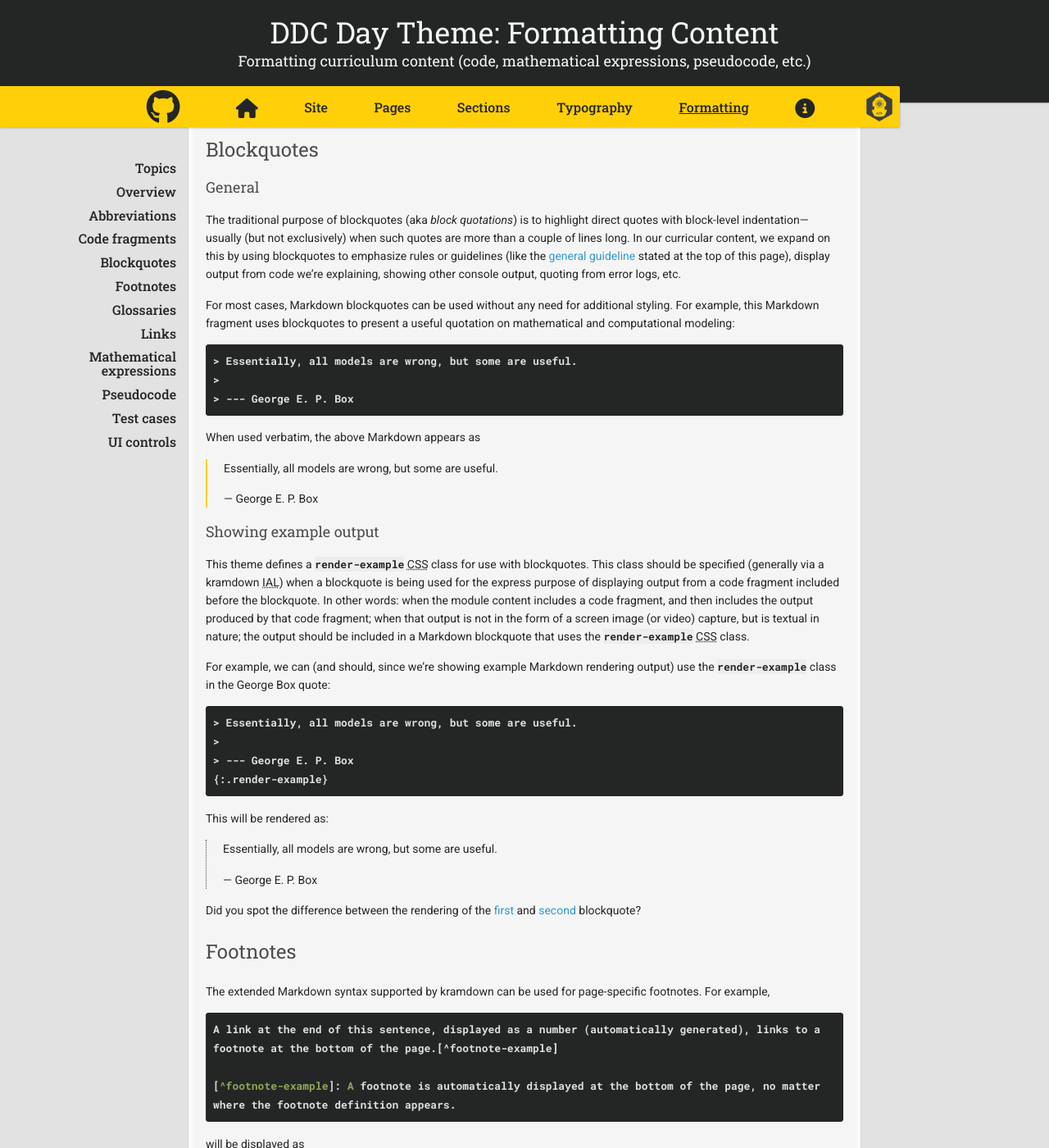
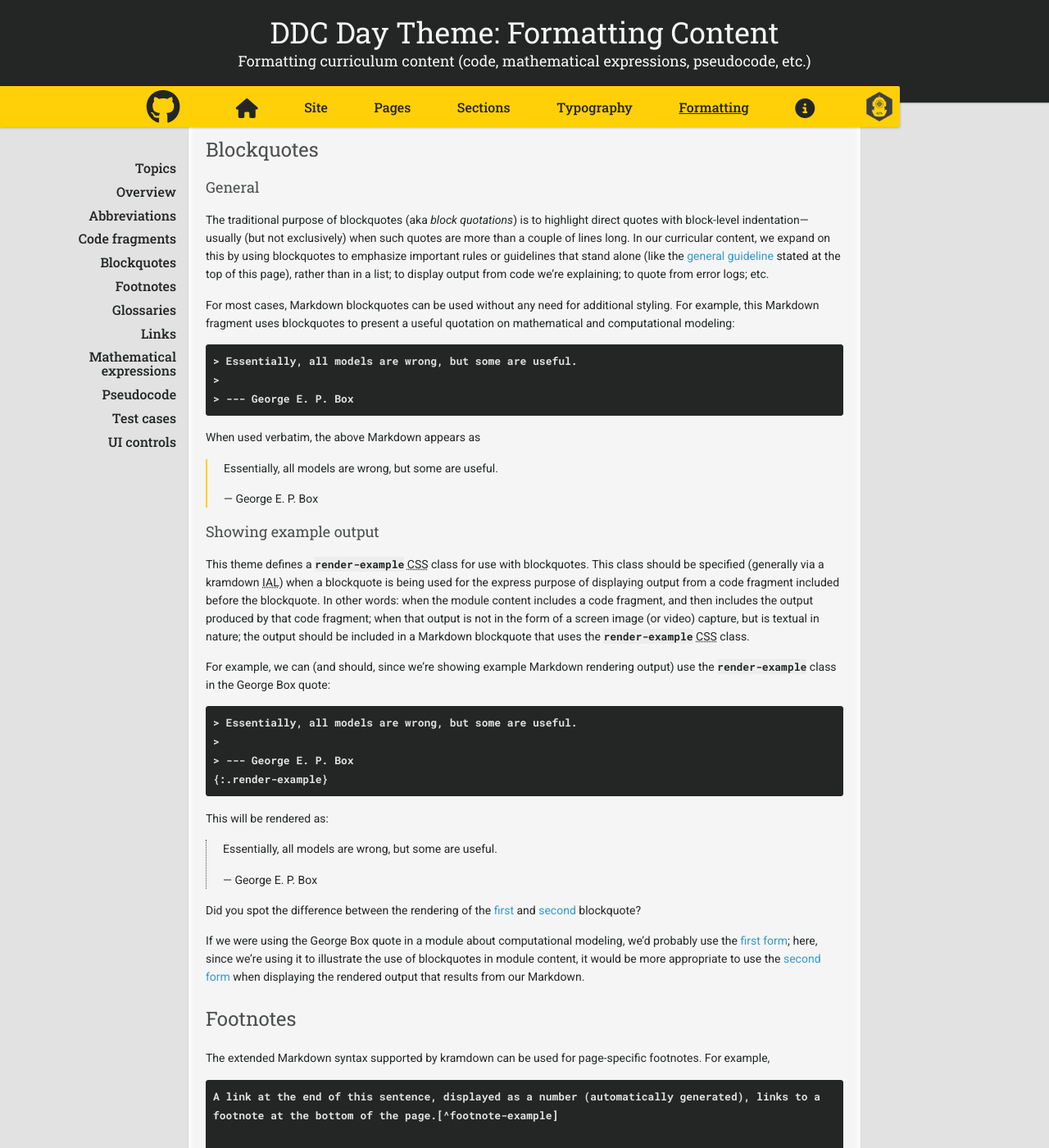
Before and after one commit to ddc-java/ddc-day, a Jekyll site: the page built from formatting.md, in a window 1280 px wide and 1400 px high, scrolled down 4296 px. Shown: the whole window at 82% size. Built offline with Jekyll 4.4.1, drawn with Linux system fonts in a browser that asks for light colours; nearby versions of some CDN libraries; our own code applies the rules of GitHub Pages for plain Markdown files; formulas are drawn with MathJax 3.

Commit message:
Expand blockquote styling content

```diff
--- a/formatting.md
+++ b/formatting.md
@@ -155,7 +155,7 @@ This is rendered as:
 
 ### General
 
-The traditional purpose of blockquotes (aka _block quotations_) is to highlight direct quotes with block-level indentation---usually (but not exclusively) when such quotes are more than a couple of lines long. In our curricular content, we expand on this by using blockquotes to emphasize rules or guidelines (like the [general guideline](#general-guideline) stated at the top of this page), display output from code we're explaining, showing other console output, quoting from error logs, etc.
+The traditional purpose of blockquotes (aka _block quotations_) is to highlight direct quotes with block-level indentation---usually (but not exclusively) when such quotes are more than a couple of lines long. In our curricular content, we expand on this by using blockquotes to emphasize important rules or guidelines that stand alone (like the [general guideline](#general-guideline) stated at the top of this page), rather than in a list; to display output from code we're explaining; to quote from error logs; etc.
 
 For most cases, Markdown blockquotes can be used without any need for additional styling. For example, this Markdown fragment uses blockquotes to present a useful quotation on mathematical and computational modeling:
 
@@ -193,6 +193,8 @@ This will be rendered as:
 {:.render-example #second-blockquote}
 
 Did you spot the difference between the rendering of the [first](#first-blockquote) and [second](#second-blockquote) blockquote?
+
+If we were using the George Box quote in a module about computational modeling, we'd probably use the [first form](#first-blockquote); here, since we're using it to illustrate the use of blockquotes in module content, it would be more appropriate to use the [second form](#second-blockquote) when displaying the rendered output that results from our Markdown.
 
 ## Footnotes
 
```
